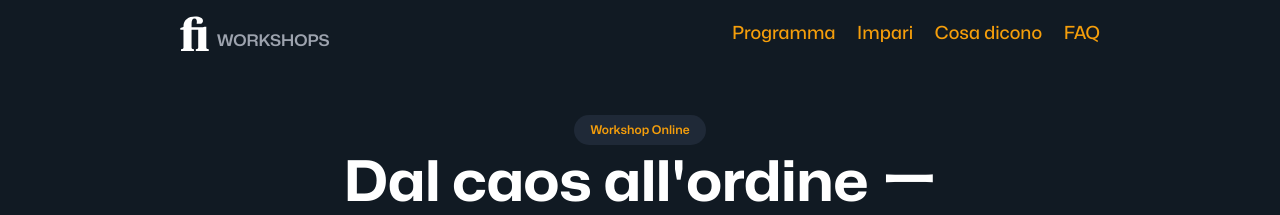
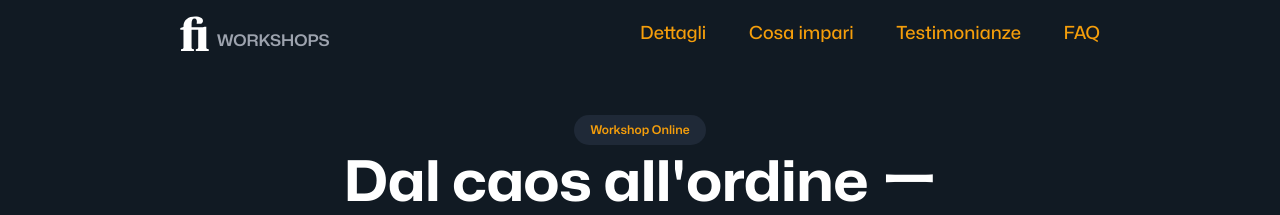
Before and after one commit to zetareticoli/fi, a Jekyll site: the page built from _workshops/interface-inventory/index.md, in a window 1280 px wide. Shown: the top 215 px of the page. Built offline with Jekyll 4.4.1, drawn with Linux system fonts in a browser that asks for light colours; some web fonts are replaced; comment, search, counter and statistics services are not loaded; some of the changed text lies outside the part shown.

Commit message:
fix: minor changes

```diff
--- a/_workshops/interface-inventory/index.md
+++ b/_workshops/interface-inventory/index.md
@@ -18,13 +18,13 @@
     <nav class="nav">
       <ul class="nav__list flex space-between m-none list-none">
         <li class="m-none">
-          <a class="nav__item" href="#details">Programma</a>
+          <a class="nav__item" href="#details">Dettagli</a>
         </li>
         <li class="m-none">
-          <a class="nav__item" href="#learn">Impari</a>
+          <a class="nav__item" href="#learn">Cosa impari</a>
         </li>
         <li class="m-none">
-          <a class="nav__item" href="#testimonials">Cosa dicono</a>
+          <a class="nav__item" href="#testimonials">Testimonianze</a>
         </li>
         <li class="m-none">
           <a class="nav__item" href="#faq">FAQ</a>
@@ -317,15 +317,15 @@
           </svg>
         </div>
         <div class="faq-item">
-          <h4 class="faq-question m-none underline">E se non posso partecipare dal vivo?</h4>
-          <div class="faq-answer color-text-light font-semibold">Ricevi il recording completo, ma l'interazione dal vivo vale molto di più.</div>
+          <h4 class="faq-question m-none underline">Cosa succede se acquisto il corso ma non posso partecipare? </h4>
+          <div class="faq-answer color-text-light font-semibold">Nessun problema, il tuo acquisto sarà valido per una delle date successive, a meno che non ci ripensi. In quel caso ti sarà inviato un rimborso.</div>
           <svg class="faq-icon" width="24" height="24" viewBox="0 0 24 24" fill="none" xmlns="http://www.w3.org/2000/svg">
             <path d="M6 9L12 15L18 9" stroke="currentColor" stroke-width="2" stroke-linecap="round" stroke-linejoin="round"/>
           </svg>
         </div>
         <div class="faq-item">
           <h4 class="faq-question m-none underline">Cosa succede se non sono soddisfatto?</h4>
-          <div class="faq-answer color-text-light font-semibold">Offro una garanzia di rimborso entro 30 giorni se non sei soddisfatto del workshop.</div>
+          <div class="faq-answer color-text-light font-semibold">Puoi ottenere un rimborso entro 30 giorni dalla data di acquisto.</div>
           <svg class="faq-icon" width="24" height="24" viewBox="0 0 24 24" fill="none" xmlns="http://www.w3.org/2000/svg">
             <path d="M6 9L12 15L18 9" stroke="currentColor" stroke-width="2" stroke-linecap="round" stroke-linejoin="round"/>
           </svg>
@@ -338,8 +338,8 @@
           </svg>
         </div>
         <div class="faq-item">
-          <h4 class="faq-question m-none underline">Cosa succede se il mio team è più grande di 6 persone?</h4>
-          <div class="faq-answer color-text-light font-semibold">Contattami per workshop aziendali personalizzati per team numerosi.</div>
+          <h4 class="faq-question m-none underline">È possibile organizzare un workshop per più di 6 persone?</h4>
+          <div class="faq-answer color-text-light font-semibold">Per workshop aziendali personalizzati puoi contattarmi a me[at]francescoimprota.com.</div>
           <svg class="faq-icon" width="24" height="24" viewBox="0 0 24 24" fill="none" xmlns="http://www.w3.org/2000/svg">
             <path d="M6 9L12 15L18 9" stroke="currentColor" stroke-width="2" stroke-linecap="round" stroke-linejoin="round"/>
           </svg>
@@ -363,7 +363,7 @@
       <p class="event-countdown" style="display: none;"></p>
       <p class="event-static mb-m text-small font-regular color-text-light">Prezzo Early Bird valido fino al <strong>31 luglio, 2025</strong>. Solo <strong>5/6 posti rimasti</strong>.</p>
       <hr>
-      <p class="text-small color-text-light mb-xs">Non sei sicuro?</p>
+      <p class="text-small color-text-light mb-xs">Hai dubbi o altre domande?</p>
       <p>
         <a href="https://cal.com/francesco-improta/30min" class="flex items-center justify-center"><svg xmlns="http://www.w3.org/2000/svg" width="20" height="20" viewBox="0 0 24 24" fill="none" stroke="currentColor" stroke-width="1.5" stroke-linecap="round" stroke-linejoin="round" class="lucide lucide-calendar-clock-icon lucide-calendar-clock mr-s"><path d="M21 7.5V6a2 2 0 0 0-2-2H5a2 2 0 0 0-2 2v14a2 2 0 0 0 2 2h3.5"/><path d="M16 2v4"/><path d="M8 2v4"/><path d="M3 10h5"/><path d="M17.5 17.5 16 16.3V14"/><circle cx="16" cy="16" r="6"/></svg>Parliamone insieme</a>
       </p>
--- a/css/workshop.scss
+++ b/css/workshop.scss
@@ -47,19 +47,12 @@
 
 }
 
-// .nav {
-//   width: auto;
-
-//   &__list {
-//     gap: 1rem;
-//     flex-direction: column;
-//     margin-top: 1rem;
-//     @media screen and (min-width: 768px) {
-//       flex-direction: row;
-//       gap: 2rem;
-//     }
-//   }
-// }
+.nav {
+  width: 100%;
+  @media screen and (min-width: 768px) {
+    width: 50%;
+  }
+}
 
 .hero {
   position: relative;
```
Also changed, not shown: img/workshops/interface-inventory/interface-inventory-cover.jpg (deleted).
